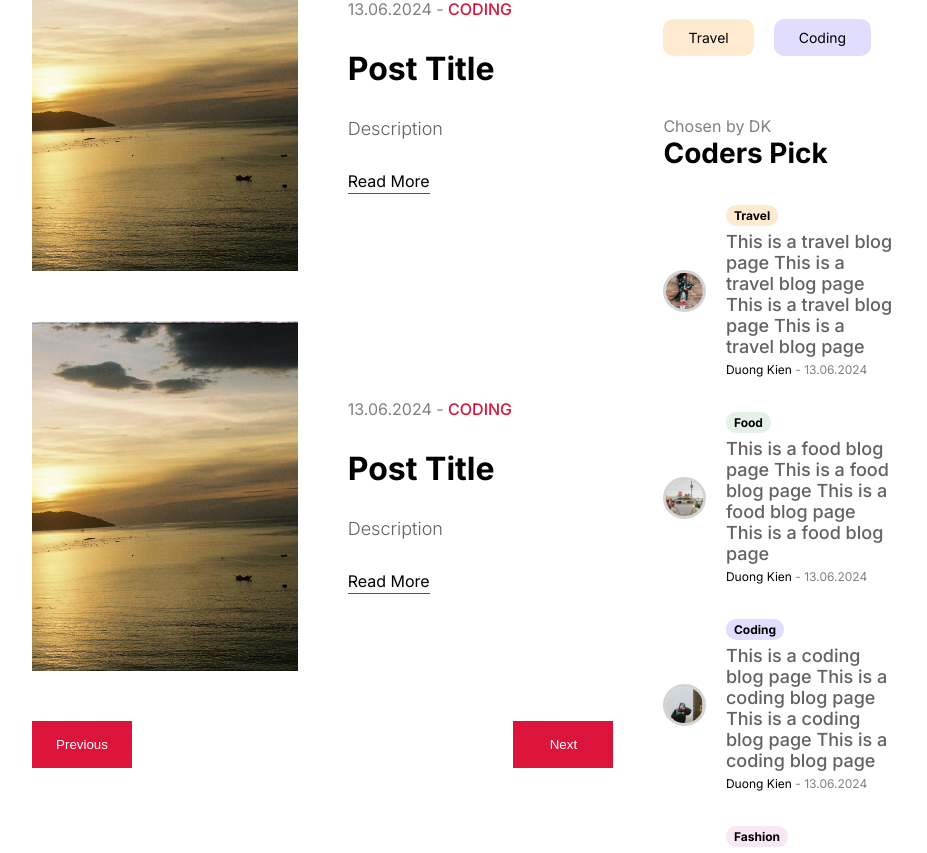
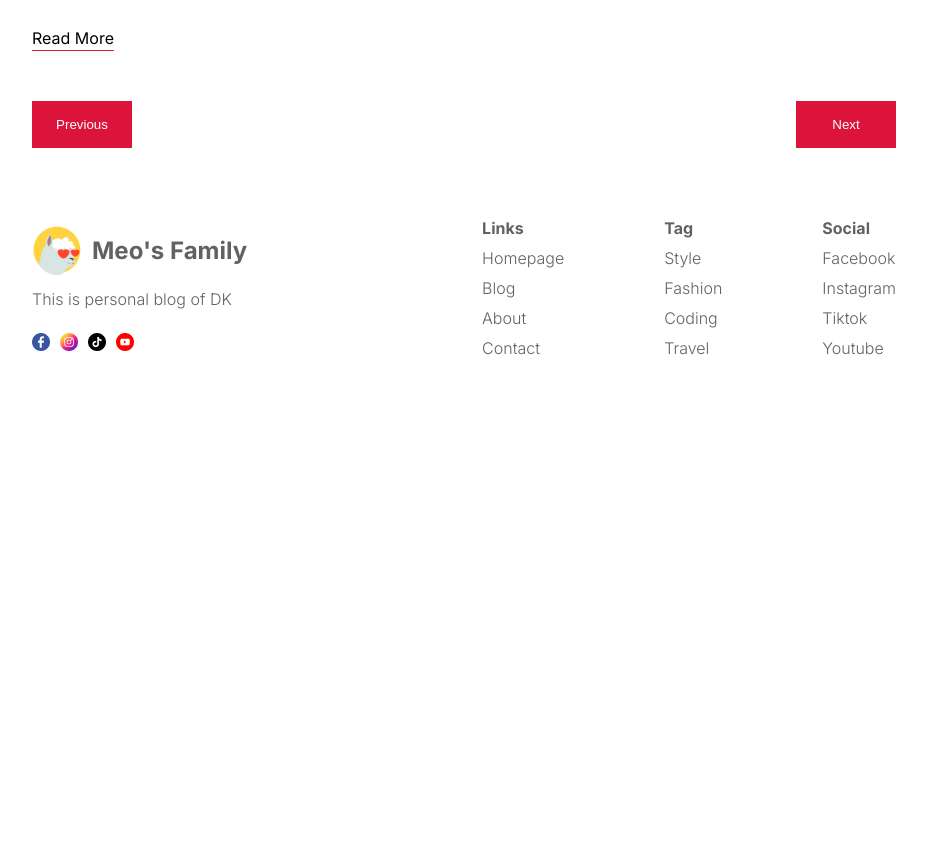
Before and after one commit to duongkien27/blog, a Next.js app: page / in a window 1280 px wide. Shown: the part 2201-3054 px from the top of the page, without its empty margins (176-1103 px from the left). After the commit the page ends 2579 px from the top, so only its background shows below. Built offline with nearby package versions, Linux system fonts and the light colour scheme.

Commit message:
240802 footer

```diff
--- a/src/components/card/card.module.css
+++ b/src/components/card/card.module.css
@@ -35,3 +35,9 @@
     width: max-content;
     padding: 2px 0px;
 }
+
+@media screen and (max-width: 1280px) {
+    .imgContainer{
+        display: none;
+    }
+}
--- a/src/components/footer/Footer.jsx
+++ b/src/components/footer/Footer.jsx
@@ -1,9 +1,48 @@
 import React from 'react'
 import styles from "./footer.module.css"
+import Image from 'next/image'
+import Link from 'next/link'
 
 const Footer = () => {
   return (
-    <div className={styles.container}>Footer</div>
+    <div className={styles.container}>
+      <div className={styles.info}>
+        <div className={styles.logo}>
+          <Image src="/logo.png" alt="DK Blog" width={50} height={50}/>
+          <h1 className={styles.logoText}>Meo's Family</h1>
+        </div>
+        <p className={styles.desc}>This is personal blog of DK</p>
+        <div className={styles.icons}>
+          <Image src="/facebook.png" alt="" width={18} height={18} />
+          <Image src="/instagram.png" alt="" width={18} height={18} />
+          <Image src="/tiktok.png" alt="" width={18} height={18} />
+          <Image src="/youtube.png" alt="" width={18} height={18} />
+        </div>
+      </div>
+      <div className={styles.links}>
+        <div className={styles.list}>
+          <span className={styles.listTitle}>Links</span>
+          <Link href="/">Homepage</Link>
+          <Link href="/">Blog</Link>
+          <Link href="/">About</Link>
+          <Link href="/">Contact</Link>
+        </div>
+        <div className={styles.list}>
+          <span className={styles.listTitle}>Tag</span>
+          <Link href="/">Style</Link>
+          <Link href="/">Fashion</Link>
+          <Link href="/">Coding</Link>
+          <Link href="/">Travel</Link>
+        </div>
+        <div className={styles.list}>
+          <span className={styles.listTitle}>Social</span>
+          <Link href="/">Facebook</Link>
+          <Link href="/">Instagram</Link>
+          <Link href="/">Tiktok</Link>
+          <Link href="/">Youtube</Link>
+        </div>
+      </div>
+    </div>
   )
 }
 
--- a/src/components/footer/footer.module.css
+++ b/src/components/footer/footer.module.css
@@ -0,0 +1,75 @@
+.container{
+    margin-top: 50px;
+    padding: 20px 0px;
+    display: flex;
+    align-items: center;
+    justify-content: space-between;
+    color: var(--softTextColor);
+}
+
+.info{
+    flex:1;
+    display: flex;
+    flex-direction: column;
+    gap: 14px;
+}
+
+.logo{
+    display: flex;
+    align-items: center;
+    gap: 10px;
+}
+.logoText{
+    font-size: 24px;
+}
+.desc{
+    font-weight: 300;
+}
+
+.icons{
+    margin-top: 10px;
+    display: flex;
+    gap: 10px;
+}
+
+.links{
+    flex:1;
+    display: flex;
+    justify-content: flex-end;
+    gap: 100px;
+}
+.list{
+    display: flex;
+    flex-direction: column;
+    gap: 10px;
+    font-weight: 300;
+}
+
+.listTitle{
+    font-weight: bold;
+
+}
+
+@media screen and (max-width: 1024px) {
+    .links{
+        gap: 50px;
+    }
+}
+
+@media screen and (max-width: 768px) {
+    .container{
+        flex-direction: column;
+        gap: 30px;
+
+    }
+    .links{
+        width: 100%;
+        justify-content: space-between;
+    }
+}
+
+@media screen and (max-width: 640px) {
+    .links{
+        font-style: 14px;
+    }
+}
--- a/src/components/menu/menu.module.css
+++ b/src/components/menu/menu.module.css
@@ -11,3 +11,9 @@
 .title{
     font-size: 28px;
 }
+
+@media screen and (max-width: 1280px) {
+    .container{
+        display: none;
+    }
+}
```
